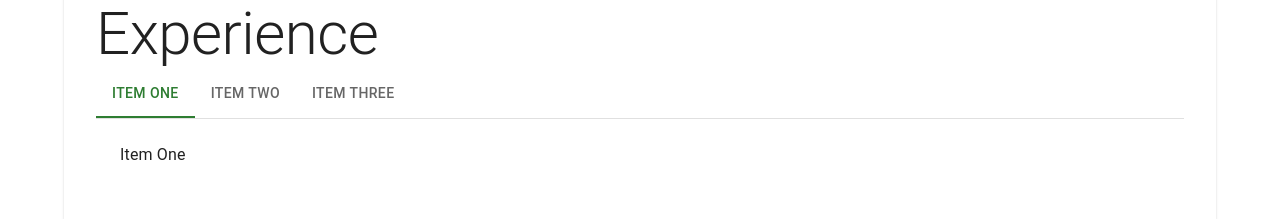
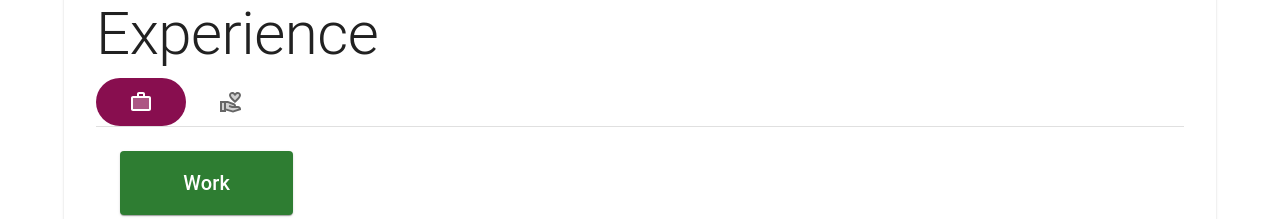
Before and after one commit to abhik-99/my_portfolio_site, a React (Create React App) app: page / in a window 1280 px wide. Shown: the part 731-950 px from the top of the page. Built offline with nearby package versions, Linux system fonts and the light colour scheme.

Commit message:
Tab Styles have been overridden. All Clickable components in secondary color (except navigation bar) and non-clickable highlights in primary.

```diff
--- a/src/App.js
+++ b/src/App.js
@@ -19,7 +19,7 @@ function App() {
   const [themeMode, setThemeMode] = useState(true); // true -> light | false -> dark
   const [extraMode, setExtraMode] = useState(true); // true -> normal | false -> glassmorphic
 
-  const theme = createTheme({
+  let theme = createTheme({
     palette: {
       mode: themeMode ? "light" : "dark",
       extra: extraMode ? "normal" : "glass",
@@ -29,8 +29,25 @@ function App() {
       secondary: {
         main: themeMode ? "#880e4f" : "#651fff"
       }
+    },
+  });
+
+  theme = createTheme(theme, {
+    components: {
+      MuiTab: {
+        styleOverrides: {
+          root:{
+            "&.Mui-selected": {
+              backgroundColor: theme.palette.secondary.main,
+              color: theme.palette.secondary.contrastText,
+              borderRadius: "25px"
+            }
+          }
+        }
+      }
     }
   })
+
   console.log(useMediaQuery(theme.breakpoints.down("xs")), useMediaQuery(theme.breakpoints.down("sm")), useMediaQuery(theme.breakpoints.down("md")), useMediaQuery(theme.breakpoints.down("lg")), useMediaQuery(theme.breakpoints.down("xl")));
   console.log(theme);
   return (
--- a/src/components/experience/TabView.js
+++ b/src/components/experience/TabView.js
@@ -9,6 +9,11 @@ import TabList from '@mui/lab/TabList';
 import TabPanel from '@mui/lab/TabPanel';
 import { useTheme } from '@mui/system';
 
+import WorkTwoToneIcon from '@mui/icons-material/WorkTwoTone';
+import VolunteerActivismTwoToneIcon from '@mui/icons-material/VolunteerActivismTwoTone';
+import { Grid, Paper, Typography } from "@mui/material";
+
+
 const TabView = () => {
 	const theme = useTheme();
 	const [value, setValue] = React.useState('1');
@@ -17,20 +22,37 @@ const TabView = () => {
     setValue(newValue);
   };
 	return (
-		<Box sx={{ width: '100%', typography: 'body1' }}>
+		<Box sx={{ width: '100%', typography: 'body1', marginTop: theme.spacing(1) }}>
       <TabContext value={value} >
         <Box sx={{ borderBottom: 1, borderColor: 'divider' }}>
-          <TabList onChange={handleChange} aria-label="experience tab"
-
-					>
-            <Tab label="Item One" value="1" />
-            <Tab label="Item Two" value="2" />
-            <Tab label="Item Three" value="3" />
+          <TabList onChange={handleChange} aria-label="experience tab" indicatorColor="none">
+            <Tab icon={<WorkTwoToneIcon />} aria-label="work" value="1" />
+            <Tab icon={<VolunteerActivismTwoToneIcon />} aria-label="Volunteer" value="2" />
           </TabList>
         </Box>
-        <TabPanel value="1">Item One</TabPanel>
-        <TabPanel value="2">Item Two</TabPanel>
-        <TabPanel value="3">Item Three</TabPanel>
+        <TabPanel value="1">
+          <Grid container>
+            <Grid item xs={12} md={4} lg={2} align="center">
+              <Paper css={css`padding: ${theme.spacing(2)}; background: ${theme.palette.primary.main}; color: ${theme.palette.primary.contrastText}`}>
+                <Typography variant="h6">Work</Typography>
+              </Paper>
+            </Grid>
+
+          </Grid>
+
+        </TabPanel>
+        <TabPanel value="2">
+          <Grid container>
+            <Grid item xs={12} md={4} lg={2} align="center">
+              <Paper css={css`padding: ${theme.spacing(2)}; background: ${theme.palette.primary.main}; color: ${theme.palette.primary.contrastText}`}>
+                <Typography variant="h6">Volunteer</Typography>
+              </Paper>
+            </Grid>
+
+          </Grid>
+
+
+        </TabPanel>
       </TabContext>
     </Box>
 	)
```
